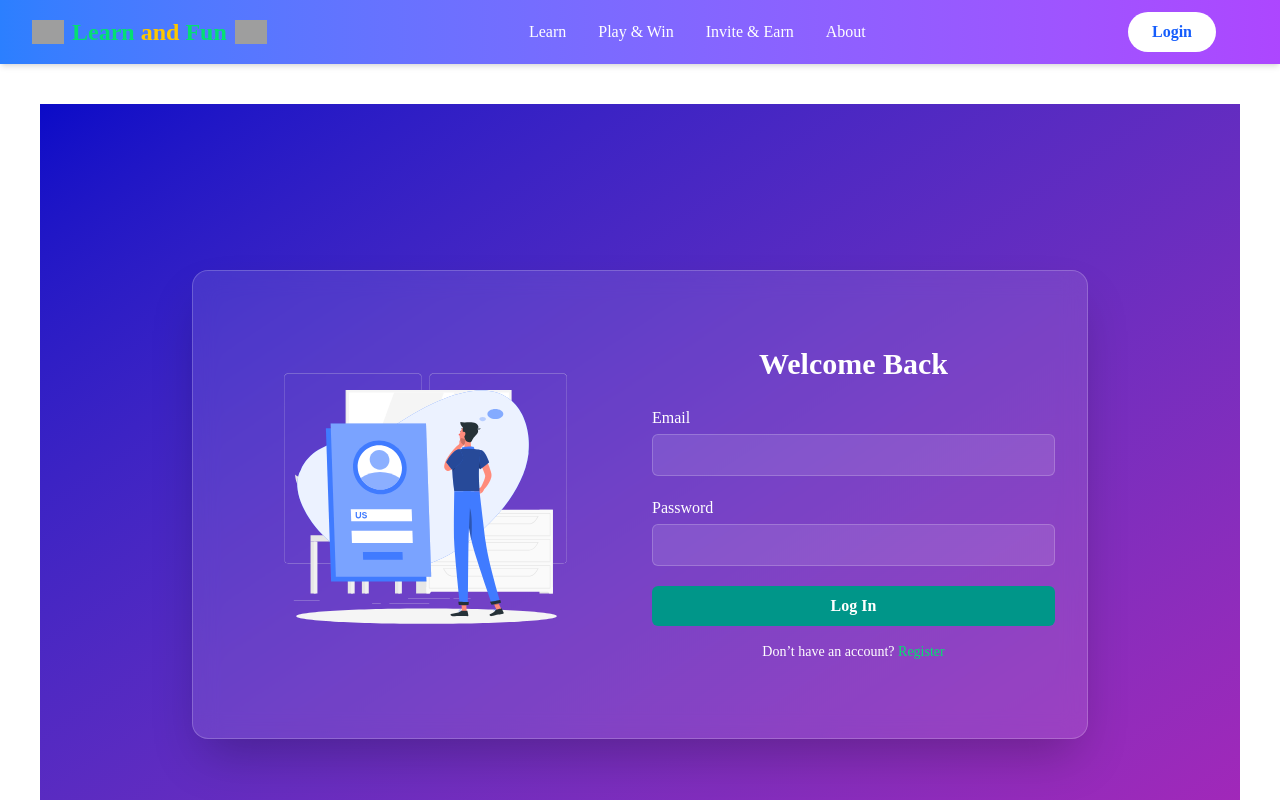
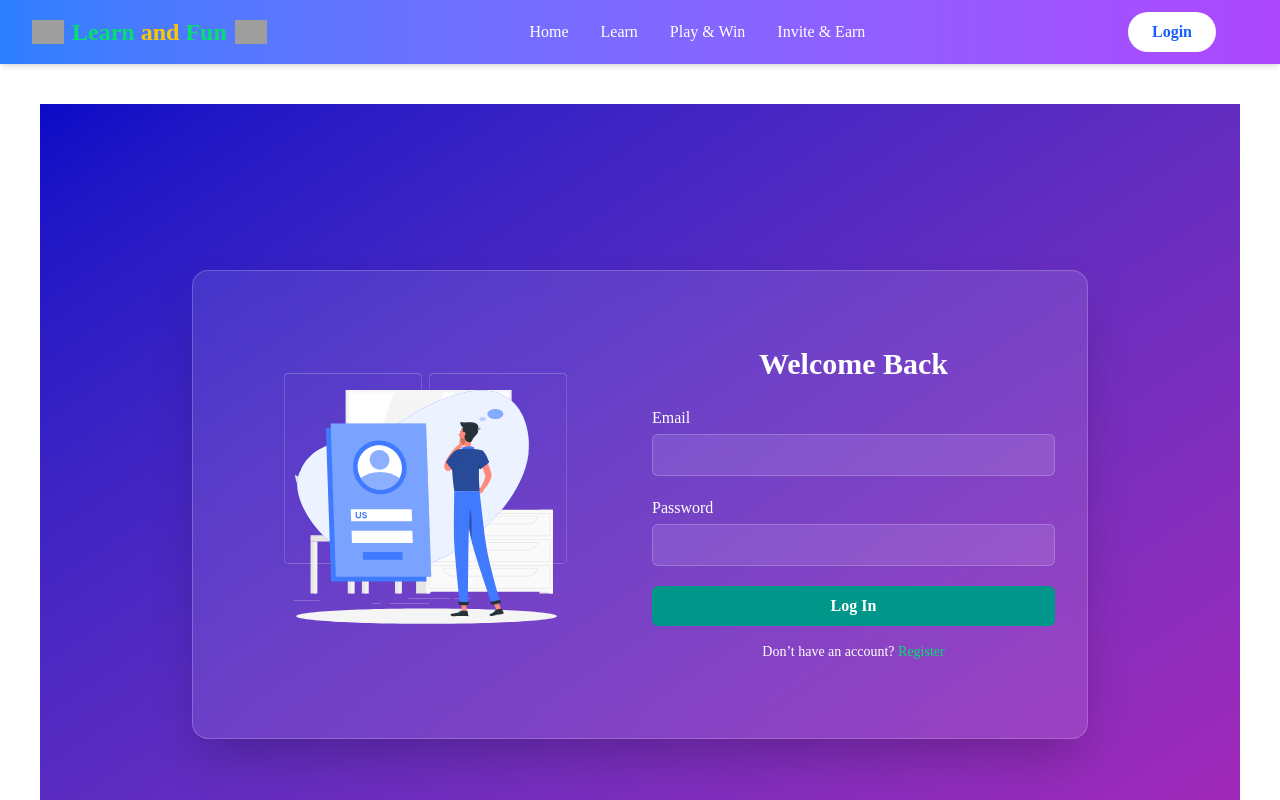
Before and after one commit to sadik117/learn-and-fun-client-side, a React (Vite) app: page /auth/login in a window 1280 px wide. Shown: the top 800 px of the page. Built offline with nearby package versions, Linux system fonts and the light colour scheme; no server answers; grey boxes are pictures that could not be loaded.

Commit message:
private route and user role hook created

```diff
--- a/src/Authentication/Login.jsx
+++ b/src/Authentication/Login.jsx
@@ -13,23 +13,18 @@ export default function Login() {
   const [password, setPassword] = useState("");
   const [otpSent, setOtpSent] = useState(false);
   const [otp, setOtp] = useState("");
-  const [tempUser, setTempUser] = useState(null); // store user after password verified, before OTP verified
   const navigate = useNavigate();
   const location = useLocation();
   const axios = useAxios();
 
   const from = location.state?.from?.pathname || "/";
 
-  // Step 1: Handle email/password login and send OTP
+  // Step 1: Directly send OTP
   const handleLogin = async (e) => {
     e.preventDefault();
     try {
-      const result = await signIn(email, password);
-      setTempUser(result.user); // save user temporarily
-
-      // Send OTP to email via backend
-      const res = await axios.post("/send-otp", { email });
-      if (res.data.success) {
+      const otpRes = await axios.post("/send-otp", { email });
+      if (otpRes.data.success) {
         setOtpSent(true);
         toast.success("OTP sent to your email!");
       } else {
@@ -40,19 +35,22 @@ export default function Login() {
     }
   };
 
-  // Step 2: Verify OTP
+  // Step 2: Verify OTP and finalize login
   const handleVerifyOtp = async () => {
     try {
       const res = await axios.post("/verify-otp", { email, otp });
+
       if (res.data.success) {
-        // OTP verified, now request JWT and finalize login
+        // OTP valid → now log in officially
+        const result = await signIn(email, password);
+        setUser(result.user);
+
+        // Request JWT from backend
         const { data } = await axios.post("/jwt", { email });
-
         if (data.token) {
           localStorage.setItem("access-token", data.token);
         }
 
-        setUser(tempUser);
         toast.success("Login successful!");
         navigate(from, { replace: true });
       } else {
@@ -80,8 +78,8 @@ export default function Login() {
             Welcome Back
           </h2>
 
-          {/* If OTP sent, show OTP input form */}
           {otpSent ? (
+            // OTP verification form
             <div className="space-y-5">
               <label className="block text-white mb-1">Enter OTP</label>
               <input
@@ -101,7 +99,7 @@ export default function Login() {
               </motion.button>
             </div>
           ) : (
-            // Else show normal email/password login form
+            // Email/password form
             <form onSubmit={handleLogin} className="space-y-5">
               <div>
                 <label className="block text-white mb-1">Email</label>
--- /dev/null
+++ b/src/Authentication/PrivateRoute.jsx
@@ -0,0 +1,22 @@
+import React, { useContext } from 'react';
+import { Navigate, useLocation} from "react-router";
+import { AuthContext } from './AuthProvider';
+import Loading from '../components/layouts/Loading';
+
+
+const PrivateRoute = ({children}) => {
+    const {user, loading} = useContext(AuthContext);
+    const location = useLocation();
+
+    if(loading){
+        return <Loading></Loading>
+    }
+    if(user && user?.email){
+         return children;
+    }
+
+    return <Navigate to="/auth/login" state={{ from: location }} replace />;
+
+};
+
+export default PrivateRoute;
--- a/src/components/layouts/HeroSection.jsx
+++ b/src/components/layouts/HeroSection.jsx
@@ -24,7 +24,7 @@ const HeroSection = () => {
 
             <div className="flex flex-col sm:flex-row gap-4 pt-3">
               <Link
-                to="/signup"
+                to="/auth/signup"
                 className="bg-gradient-to-r from-blue-600 to-purple-600 text-white px-8 py-3 rounded-full font-semibold text-center hover:shadow-lg transition duration-300"
               >
                 Join Now
--- /dev/null
+++ b/src/components/layouts/Loading.jsx
@@ -0,0 +1,13 @@
+import React from 'react';
+
+const Loading = () => {
+    return (
+        <div className='min-h-screen flex justify-center items-center gap-2'>
+            <span className="loading loading-spinner text-warning text-2xl"></span>
+            <span className="loading loading-spinner text-warning text-2xl"></span>
+            <span className="loading loading-spinner text-warning text-2xl"></span>
+        </div>
+    );
+};
+
+export default Loading;
--- a/src/components/navbar/Navbar.jsx
+++ b/src/components/navbar/Navbar.jsx
@@ -1,17 +1,19 @@
-import React, { useState, useContext } from 'react';
-import { Link } from 'react-router-dom';
-import { AuthContext } from '../../Authentication/AuthProvider';
+import React, { useState, useContext } from "react";
+import { Link } from "react-router-dom";
+import { AuthContext } from "../../Authentication/AuthProvider";
+import useUserRole from "../../hooks/useUserRole";
 
 const Navbar = () => {
   const [isMenuOpen, setIsMenuOpen] = useState(false);
   const { user, logOut } = useContext(AuthContext);
+  const {role} = useUserRole()
 
   const handleLogout = async () => {
     try {
       await logOut();
       setIsMenuOpen(false);
     } catch (error) {
-      console.error('Logout failed:', error);
+      console.error("Logout failed:", error);
     }
   };
 
@@ -36,10 +38,29 @@ const Navbar = () => {
 
           {/* Desktop Navigation */}
           <div className="hidden md:flex space-x-8">
-            <Link to="/learn" className="hover:opacity-80 transition">Learn</Link>
-            <Link to="/playNwin" className="hover:opacity-80 transition">Play & Win</Link>
-            <Link to="/invite" className="hover:opacity-80 transition">Invite & Earn</Link>
-            <Link to="/about" className="hover:opacity-80 transition">About</Link>
+            <Link to="/" className="hover:opacity-80 transition">
+              Home
+            </Link>
+            <Link to="/learn" className="hover:opacity-80 transition">
+              Learn
+            </Link>
+            <Link to="/playNwin" className="hover:opacity-80 transition">
+              Play & Win
+            </Link>
+            <Link to="/invite" className="hover:opacity-80 transition">
+              Invite & Earn
+            </Link>
+            {user && role === "admin" && (
+              <Link to="/dashboard" className="hover:opacity-80 transition">
+                Dashboard
+              </Link>
+            )}
+
+            {user && role == "user" && (
+              <Link to="/myprofile" className="hover:opacity-80 transition">
+                My Profile
+              </Link>
+            )}
           </div>
 
           {/* Desktop Right Section */}
@@ -48,10 +69,13 @@ const Navbar = () => {
               <>
                 {/* Avatar */}
                 <img
-                  src={user.photoURL || `https://i.ibb.co.com/CsNxKRrN/default-avatar.png`}
+                  src={
+                    user.photoURL ||
+                    `https://i.ibb.co.com/CsNxKRrN/default-avatar.png`
+                  }
                   alt="User Avatar"
                   className="w-8 h-8 rounded-full border-2 border-white"
-                  title={user.displayName || 'User'}
+                  title={user.displayName || "User"}
                 />
                 {/* Logout Button */}
                 <Link
@@ -79,12 +103,32 @@ const Navbar = () => {
             >
               {/* Hamburger / Close Icon */}
               {isMenuOpen ? (
-                <svg className="h-6 w-6" fill="none" viewBox="0 0 24 24" stroke="currentColor">
-                  <path strokeLinecap="round" strokeLinejoin="round" strokeWidth={2} d="M6 18L18 6M6 6l12 12" />
+                <svg
+                  className="h-6 w-6"
+                  fill="none"
+                  viewBox="0 0 24 24"
+                  stroke="currentColor"
+                >
+                  <path
+                    strokeLinecap="round"
+                    strokeLinejoin="round"
+                    strokeWidth={2}
+                    d="M6 18L18 6M6 6l12 12"
+                  />
                 </svg>
               ) : (
-                <svg className="h-6 w-6" fill="none" viewBox="0 0 24 24" stroke="currentColor">
-                  <path strokeLinecap="round" strokeLinejoin="round" strokeWidth={2} d="M4 6h16M4 12h16M4 18h16" />
+                <svg
+                  className="h-6 w-6"
+                  fill="none"
+                  viewBox="0 0 24 24"
+                  stroke="currentColor"
+                >
+                  <path
+                    strokeLinecap="round"
+                    strokeLinejoin="round"
+                    strokeWidth={2}
+                    d="M4 6h16M4 12h16M4 18h16"
+                  />
                 </svg>
               )}
             </button>
@@ -96,10 +140,38 @@ const Navbar = () => {
       {isMenuOpen && (
         <div className="md:hidden bg-gradient-to-b from-blue-700 to-purple-700 px-4 pb-4">
           <div className="flex flex-col space-y-3 pt-2">
-            <Link to="/learn" className="text-white py-2 border-b border-white/10 hover:bg-white/10 px-2 rounded" onClick={() => setIsMenuOpen(false)}>Learn</Link>
-            <Link to="/playNwin" className="text-white py-2 border-b border-white/10 hover:bg-white/10 px-2 rounded" onClick={() => setIsMenuOpen(false)}>Play & Win</Link>
-            <Link to="/invite" className="text-white py-2 border-b border-white/10 hover:bg-white/10 px-2 rounded" onClick={() => setIsMenuOpen(false)}>Invite & Earn</Link>
-            <Link to="/about" className="text-white py-2 border-b border-white/10 hover:bg-white/10 px-2 rounded" onClick={() => setIsMenuOpen(false)}>About</Link>
+            <Link
+              to="/learn"
+              className="text-white py-2 border-b border-white/10 hover:bg-white/10 px-2 rounded"
+              onClick={() => setIsMenuOpen(false)}
+            >
+              Learn
+            </Link>
+            <Link
+              to="/playNwin"
+              className="text-white py-2 border-b border-white/10 hover:bg-white/10 px-2 rounded"
+              onClick={() => setIsMenuOpen(false)}
+            >
+              Play & Win
+            </Link>
+            <Link
+              to="/invite"
+              className="text-white py-2 border-b border-white/10 hover:bg-white/10 px-2 rounded"
+              onClick={() => setIsMenuOpen(false)}
+            >
+              Invite & Earn
+            </Link>
+            {user && role === "admin" && (
+              <Link to="/dashboard" className="hover:opacity-80 transition">
+                Dashboard
+              </Link>
+            )}
+
+            {user && role == "user" && (
+              <Link to="/myprofile" className="hover:opacity-80 transition">
+                My Profile
+              </Link>
+            )}
 
             {/* Auth Buttons */}
             {user ? (
--- /dev/null
+++ b/src/hooks/useUserRole.jsx
@@ -0,0 +1,27 @@
+import { useQuery } from '@tanstack/react-query';
+import { useContext } from 'react';
+import useAxiosSecure from './useAxiosSecure';
+import { AuthContext } from '../Authentication/AuthProvider';
+
+
+const useUserRole = () => {
+  const { user, loading: authLoading } = useContext(AuthContext);
+  const axiosSecure = useAxiosSecure();
+
+  const {
+    data: role = 'user',
+    isLoading: roleLoading,
+    refetch,
+  } = useQuery({
+    queryKey: ['userRole', user?.email],
+    enabled: !authLoading && !!user?.email,
+    queryFn: async () => {
+      const res = await axiosSecure.get(`/users/${user.email}/role`);
+      return res.data.role;
+    },
+  });
+
+  return { role, roleLoading: authLoading || roleLoading, refetch };
+};
+
+export default useUserRole;
```
